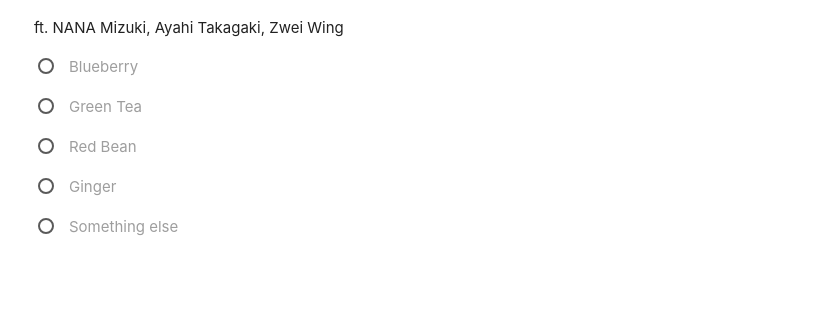
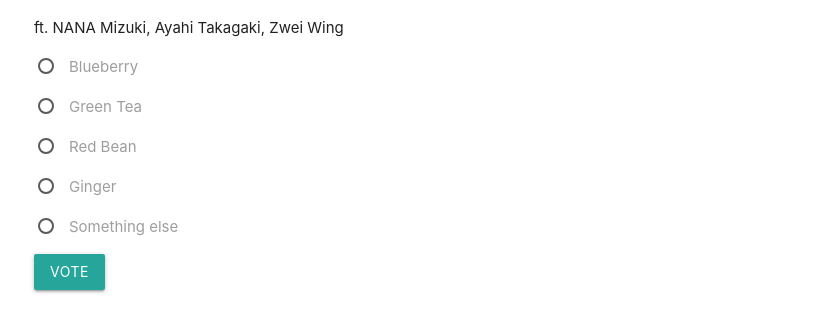
Before and after one commit to AlcinaW/api-and-chips, a website: page real-time-polling/public/index.html in a window 1280 px wide. Shown: the part 210-542 px from the top of the page, without its empty margins (158-981 px from the left). Drawn offline with nearby package versions, Linux system fonts and the light colour scheme.

Commit message:
Submit input added

```diff
--- a/real-time-polling/public/index.html
+++ b/real-time-polling/public/index.html
@@ -10,7 +10,7 @@
 </head>
 
 <body>
-    <article class="container">
+    <section class="container">
         <h1>Real-time Poll Application</h1>
         <h2>Favourite ice cream</h2>
         <p>ft. NANA Mizuki, Ayahi Takagaki, Zwei Wing</p>
@@ -46,9 +46,13 @@
                 </label>
             </p>
 
+            <input type="submit" value="Vote" class="btn" />
+        </form>
+    </section>
+    <section id="chartContainer" style="height: 300px; width: 100vw;">
 
-        </form>
-    </article>
+    </section>
+
 
 
     <script src="https://cdnjs.cloudflare.com/ajax/libs/materialize/1.0.0/js/materialize.min.js"></script>
```
